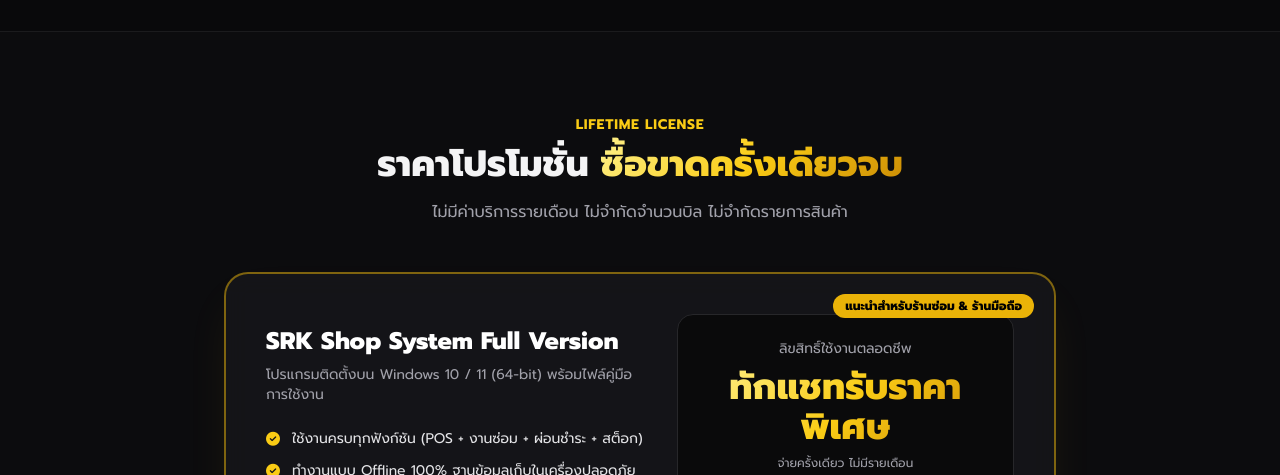
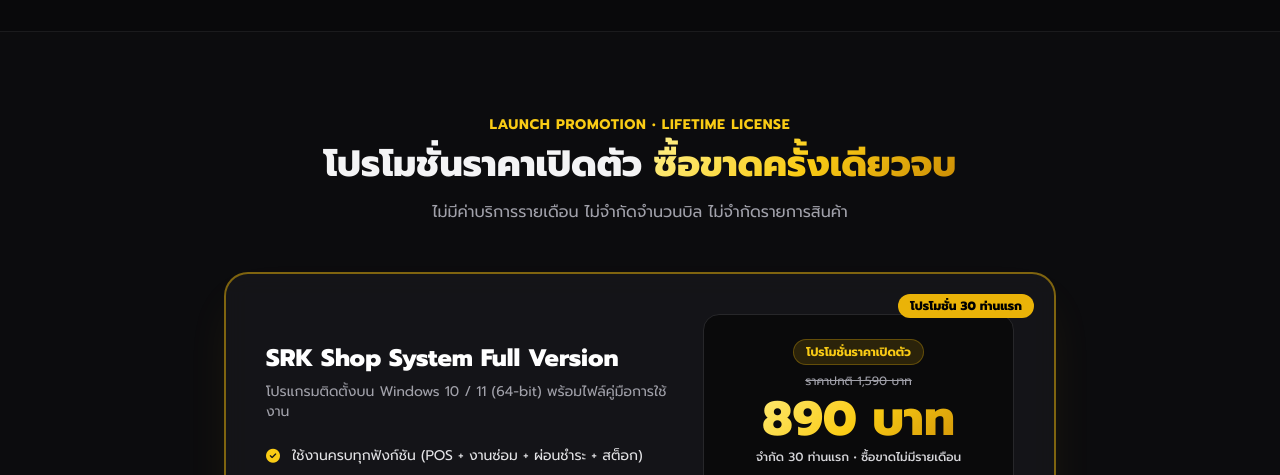
Before and after one commit to saringkhan291465-dot/srk-shop-system, a plain HTML site: page index.html in a window 1280 px wide. Shown: the part 3490-3965 px from the top of the page. Drawn offline with nearby package versions, Linux system fonts and the light colour scheme.

Commit message:
Add files via upload

```diff
--- a/index.html
+++ b/index.html
@@ -391,14 +391,14 @@
     <section id="pricing" class="py-20 bg-dark-900/50 border-b border-zinc-800/60">
         <div class="max-w-4xl mx-auto px-4 sm:px-6 lg:px-8">
             <div class="text-center mb-12">
-                <span class="text-gold-400 text-sm font-bold tracking-wider uppercase">Lifetime License</span>
-                <h2 class="text-3xl sm:text-4xl font-extrabold mt-2 mb-4">ราคาโปรโมชั่น <span class="gold-gradient-text">ซื้อขาดครั้งเดียวจบ</span></h2>
+                <span class="text-gold-400 text-sm font-bold tracking-wider uppercase">Launch Promotion • Lifetime License</span>
+                <h2 class="text-3xl sm:text-4xl font-extrabold mt-2 mb-4">โปรโมชั่นราคาเปิดตัว <span class="gold-gradient-text">ซื้อขาดครั้งเดียวจบ</span></h2>
                 <p class="text-zinc-400">ไม่มีค่าบริการรายเดือน ไม่จำกัดจำนวนบิล ไม่จำกัดรายการสินค้า</p>
             </div>
 
             <div class="glass-card rounded-3xl p-8 sm:p-10 border-2 border-gold-500/50 shadow-2xl shadow-gold-500/10 relative overflow-hidden">
                 <div class="absolute top-5 right-5 bg-gold-500 text-black text-xs font-extrabold px-3 py-1 rounded-full">
-                    แนะนำสำหรับร้านซ่อม & ร้านมือถือ
+                    โปรโมชั่น 30 ท่านแรก
                 </div>
 
                 <div class="flex flex-col md:flex-row md:items-center md:justify-between gap-8">
@@ -414,10 +414,11 @@
                         </ul>
                     </div>
 
-                    <div class="bg-dark-950/90 border border-zinc-800 rounded-2xl p-6 text-center min-w-[240px]">
-                        <div class="text-zinc-400 text-sm mb-1">ลิขสิทธิ์ใช้งานตลอดชีพ</div>
-                        <div class="text-4xl font-extrabold gold-gradient-text my-2">ทักแชทรับราคาพิเศษ</div>
-                        <div class="text-xs text-zinc-400 mb-6">จ่ายครั้งเดียว ไม่มีรายเดือน</div>
+                    <div class="bg-dark-950/90 border border-zinc-800 rounded-2xl p-6 text-center min-w-[250px]">
+                        <div class="inline-block px-3 py-1 rounded-full bg-gold-500/15 border border-gold-500/30 text-gold-400 text-xs font-bold mb-2">โปรโมชั่นราคาเปิดตัว</div>
+                        <div class="text-zinc-400 text-xs line-through">ราคาปกติ 1,590 บาท</div>
+                        <div class="text-4xl sm:text-5xl font-extrabold gold-gradient-text my-1.5">890 บาท</div>
+                        <div class="text-xs text-zinc-300 font-medium mb-6">จำกัด 30 ท่านแรก • ซื้อขาดไม่มีรายเดือน</div>
                         <a href="https://line.me/ti/p/~den6259" target="_blank" rel="noopener noreferrer"
                            class="w-full inline-flex items-center justify-center gap-2 bg-green-600 hover:bg-green-500 text-white font-bold py-3.5 px-5 rounded-xl transition shadow-lg shadow-green-600/20">
                             <i class="fa-brands fa-line text-xl"></i>
@@ -453,7 +454,7 @@
                         <li><a href="#download" class="hover:text-gold-400 transition">ดาวน์โหลดและติดตั้ง SRK Shop System</a></li>
                         <li><a href="#features" class="hover:text-gold-400 transition">ฟีเจอร์ทั้งหมดของโปรแกรม</a></li>
                         <li><a href="#tutorials" class="hover:text-gold-400 transition">วิดีโอสอนการใช้งาน (YouTube)</a></li>
-                        <li><a href="#pricing" class="hover:text-gold-400 transition">รายละเอียดแพ็กเกจซื้อขาด</a></li>
+                        <li><a href="#pricing" class="hover:text-gold-400 transition">รายละเอียดแพ็กเกจราคาเปิดตัว</a></li>
                         <li><a href="https://youtube.com/shorts/5nTfAJo7ECo?si=90ulHQZtid8a0Un3" target="_blank" rel="noopener noreferrer" class="hover:text-gold-400 transition">คลิปวิธีติดตั้งโปรแกรม (YouTube Shorts)</a></li>
                         <li><a href="http://www.youtube.com/watch?v=7RWWtY2EV_I" target="_blank" rel="noopener noreferrer" class="hover:text-gold-400 transition">ดูคลิปสาธิตบน YouTube</a></li>
                     </ul>
```
